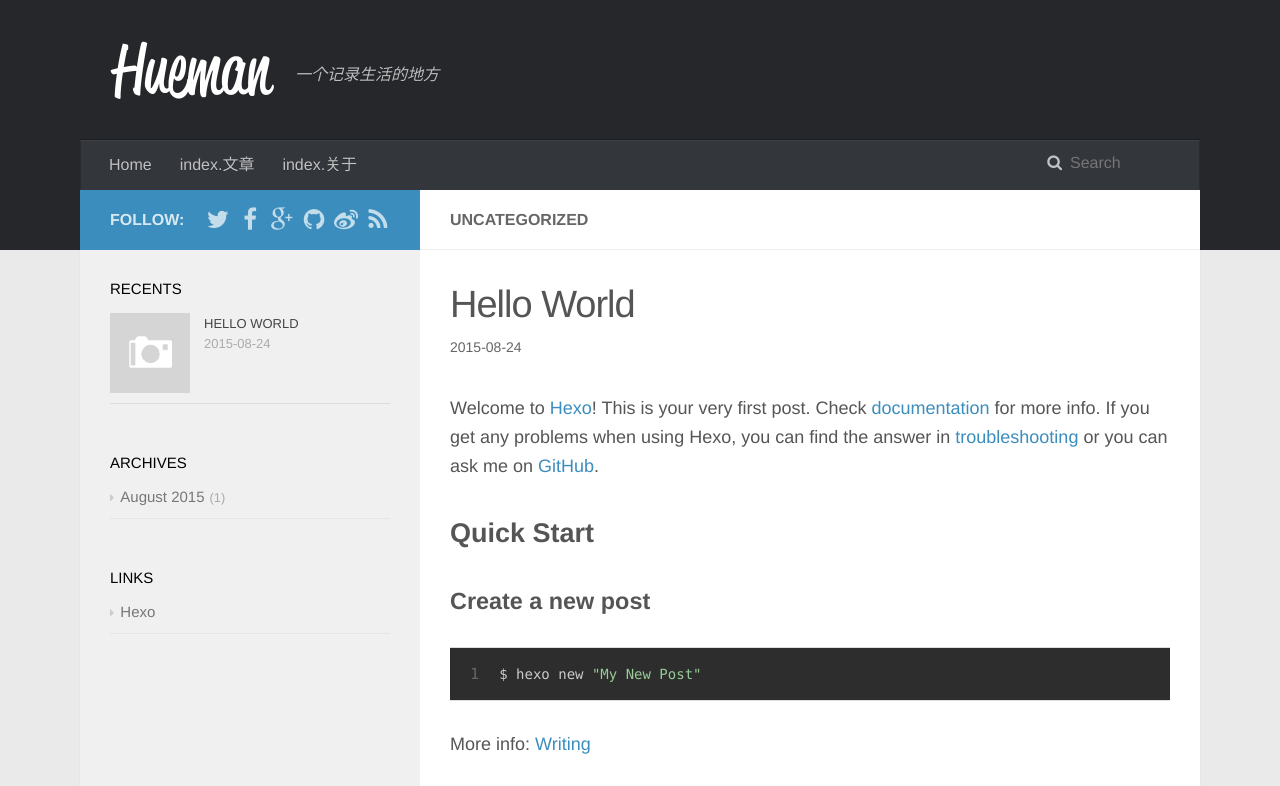
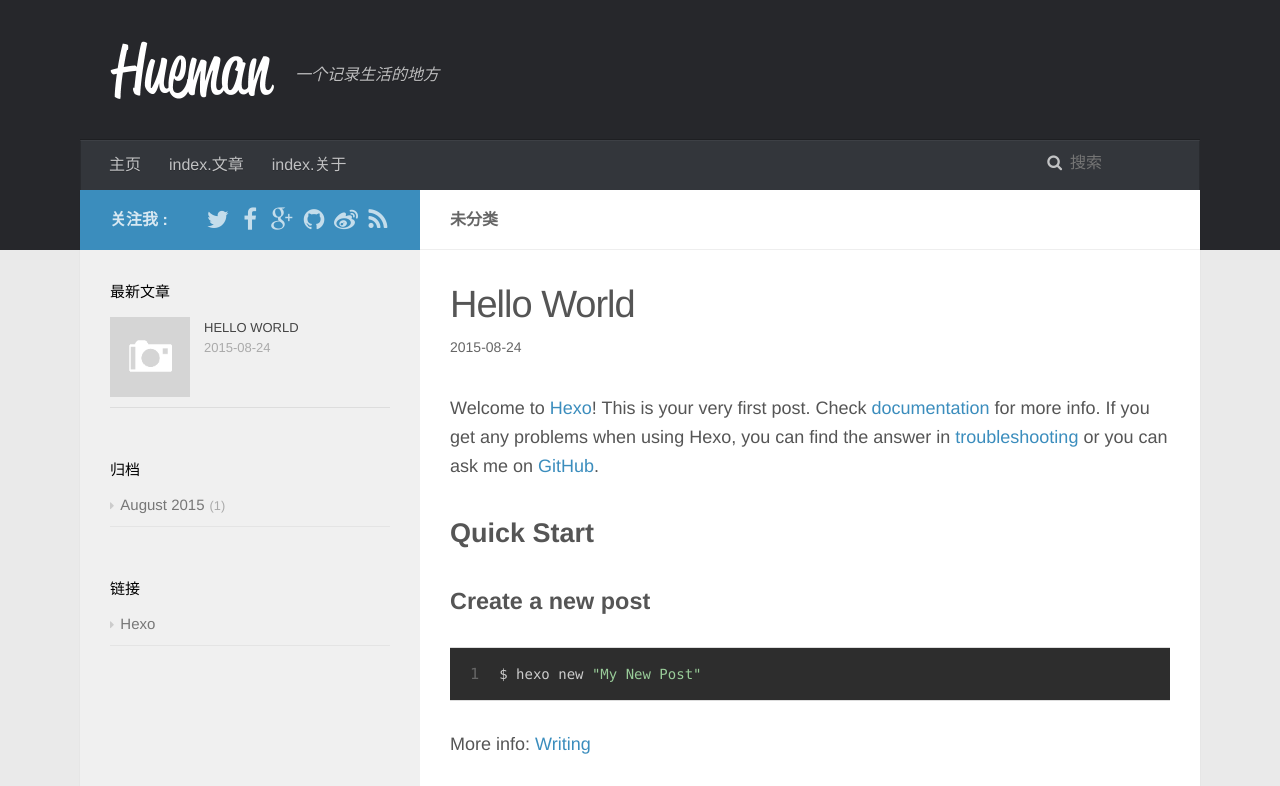
Before and after one commit to dailywerk/dailywerk.github.io, a plain HTML site: page 2015/08/24/hello-world/index.html in a window 1280 px wide. Shown: the top 786 px of the page. Drawn offline with nearby package versions, Linux system fonts and the light colour scheme; a web font is replaced by a local one.

Commit message:
Modify project

```diff
--- a/2015/08/24/hello-world/index.html
+++ b/2015/08/24/hello-world/index.html
@@ -9,7 +9,7 @@
 Quick">
 <meta property="og:type" content="article">
 <meta property="og:title" content="Hello World">
-<meta property="og:url" content="http://yoursite.com/2015/08/24/hello-world/index.html">
+<meta property="og:url" content="http://www.dailywerk.com/2015/08/24/hello-world/index.html">
 <meta property="og:site_name" content="日常工作间">
 <meta property="og:description" content="Welcome to Hexo! This is your very first post. Check documentation for more info. If you get any problems when using Hexo, you can find the answer in troubleshooting or you can ask me on GitHub.
 Quick">
@@ -63,7 +63,7 @@ Quick">
           <div class="nav-container-inner">
             <ul id="main-nav">
 
-                <li class="main-nav-list-item" ><a class="main-nav-list-link" href="/">Home</a></li>
+                <li class="main-nav-list-item" ><a class="main-nav-list-link" href="/">主页</a></li>
 
 
 
@@ -74,7 +74,7 @@ Quick">
             </ul>
             <nav id="sub-nav">
               <div id="search-form-wrap">
-                <form action="//google.com/search" method="get" accept-charset="UTF-8" class="search-form"><input type="search" name="q" results="0" class="search-form-input" placeholder="Search"><input type="hidden" name="sitesearch" value="http://yoursite.com"></form>
+                <form action="//google.com/search" method="get" accept-charset="UTF-8" class="search-form"><input type="search" name="q" results="0" class="search-form-input" placeholder="搜索"><input type="hidden" name="sitesearch" value="http://www.dailywerk.com"></form>
               </div>
             </nav>
           </div>
@@ -89,7 +89,7 @@ Quick">
           <section id="main">
             <div class="main-body-header">
 
-              <h1 class="header">uncategorized</h1>
+              <h1 class="header">未分类</h1>
             </div>
             <div class="main-body-content">
 
@@ -125,7 +125,7 @@ Quick">
 
       </div>
       <footer class="article-footer">
-        <a data-url="http://yoursite.com/2015/08/24/hello-world/" data-id="cidq18hv30000o8o6njtarldo" class="article-share-link"><i class="fa fa-share"></i>Share</a>
+        <a data-url="http://www.dailywerk.com/2015/08/24/hello-world/" data-id="cidq2f63a0000xco6iva5ckz9" class="article-share-link"><i class="fa fa-share"></i>分享到</a>
 
 
       </footer>
@@ -139,7 +139,7 @@ Quick">
           <aside id="sidebar">
   <a class="sidebar-toggle" title="Expand Sidebar"><i class="toggle icon"></i></a>
   <div class="sidebar-top">
-    <p>follow:</p>
+    <p>关注我 :</p>
     <ul class="social-links">
 
         <li><a class="social-tooltip" title="twitter" href="/" target="_blank"><i class="icon fa fa-twitter"></i></a></li>
@@ -163,7 +163,7 @@ Quick">
 
 
   <div class="widget-wrap">
-    <h3 class="widget-title">recents</h3>
+    <h3 class="widget-title">最新文章</h3>
     <div class="widget">
       <ul id="recent-post" class="">
 
@@ -196,7 +196,7 @@ Quick">
 
 
   <div class="widget-wrap widget-list">
-    <h3 class="widget-title">archives</h3>
+    <h3 class="widget-title">归档</h3>
     <div class="widget">
       <ul class="archive-list"><li class="archive-list-item"><a class="archive-list-link" href="/archives/2015/08/">August 2015</a><span class="archive-list-count">1</span></li></ul>
     </div>
@@ -212,7 +212,7 @@ Quick">
 
 
   <div class="widget-wrap widget-list">
-    <h3 class="widget-title">links</h3>
+    <h3 class="widget-title">链接</h3>
     <div class="widget">
       <ul>
 
```
Also changed, not shown: archives/2015/08/index.html (+8 -8 lines), archives/2015/index.html (+8 -8 lines), archives/index.html (+8 -8 lines), index.html (+8 -8 lines).
